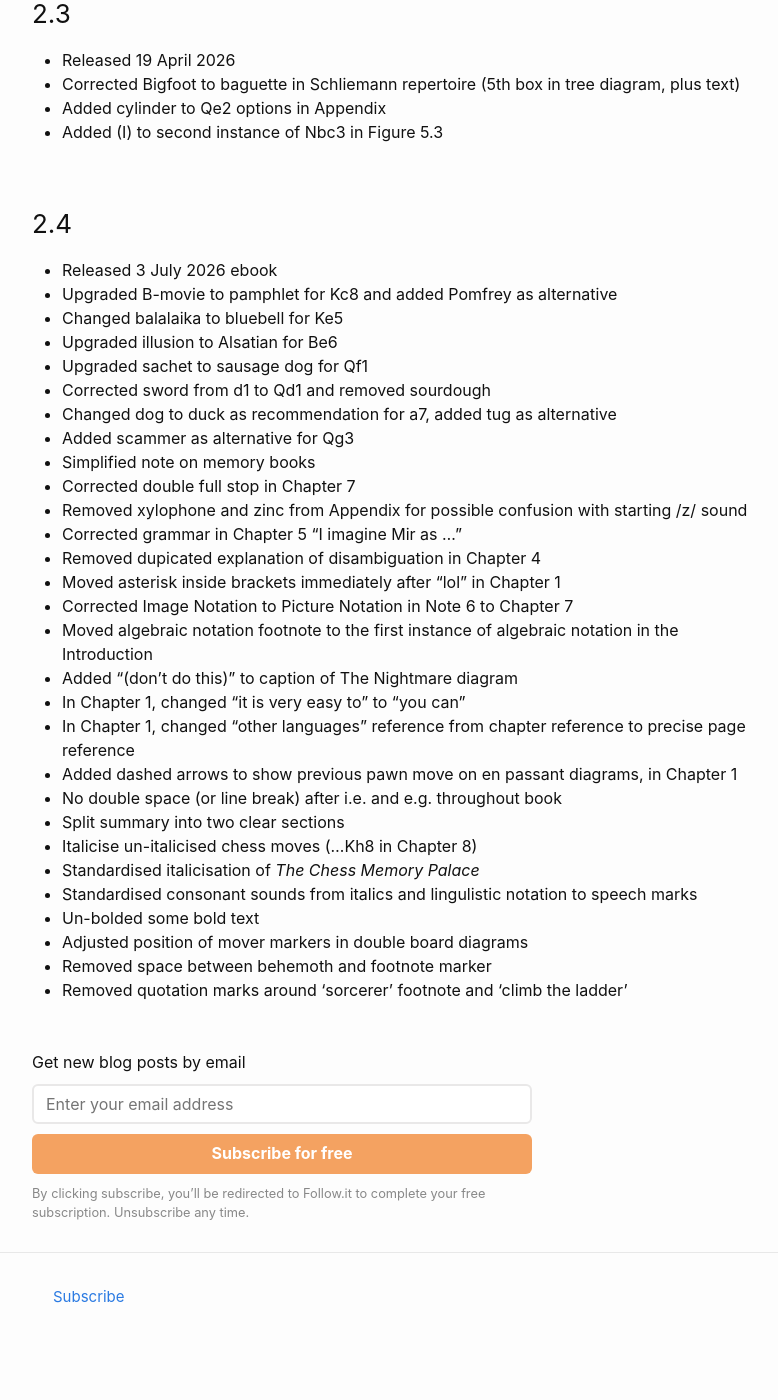
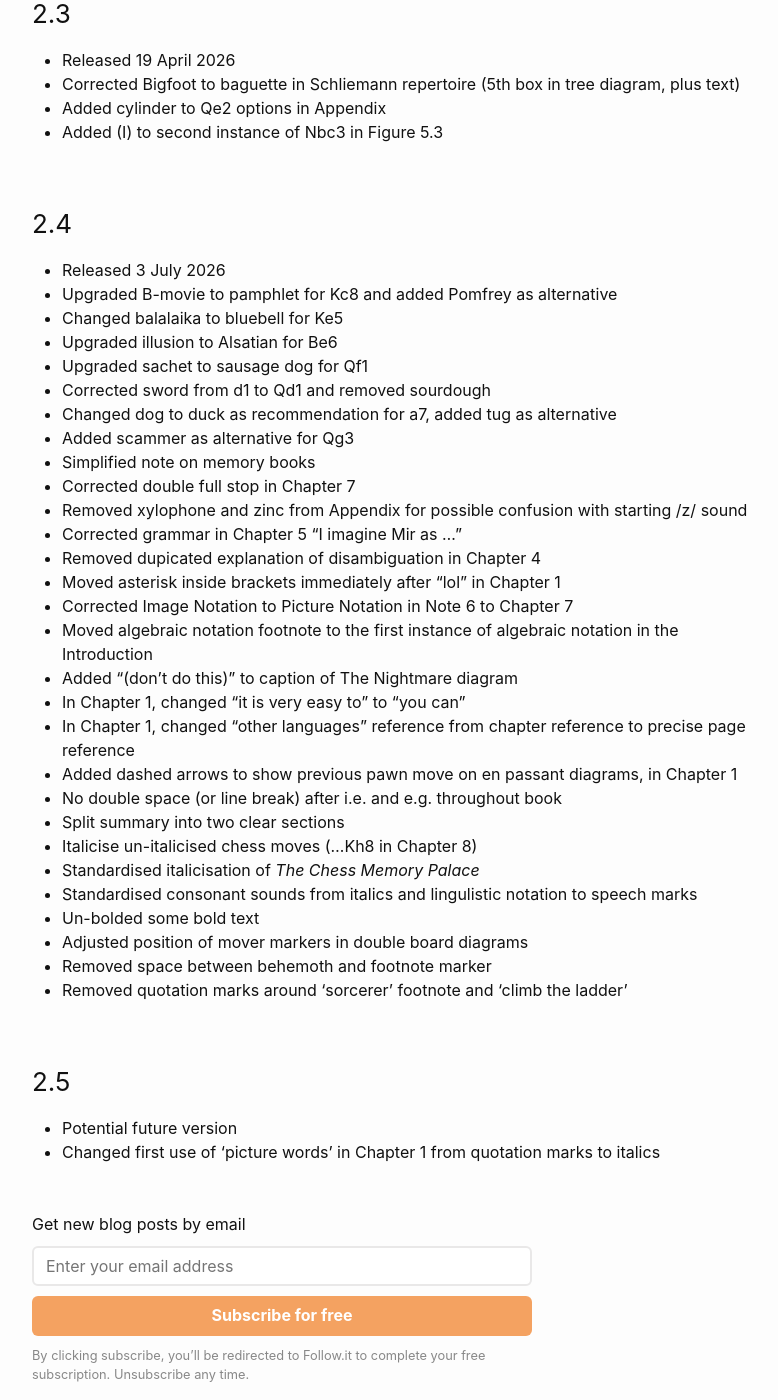
Before and after one commit to liontailedmacaque/liontailedmacaque.github.io, a Jekyll site: the page built from chessmemorypalace/versions.md, in a window 1280 px wide and 1400 px high, scrolled down 4680 px. Shown: the whole window, without its empty margins (238-1016 px from the left). Built offline with Jekyll 4.4.1, drawn with Linux system fonts in a browser that asks for light colours; before the commit the page ends 6049 px from its top, so only the background shows below that.

Commit message:
Update versions.md

```diff
--- a/chessmemorypalace/versions.md
+++ b/chessmemorypalace/versions.md
@@ -122,7 +122,7 @@ This page lists the versions and the changes that have been made. The most signi
 - Added (I) to second instance of Nbc3 in Figure 5.3
 
 ### 2.4
-- Released 3 July 2026 ebook
+- Released 3 July 2026
 - Upgraded B-movie to pamphlet for Kc8 and added Pomfrey as alternative
 - Changed balalaika to bluebell for Ke5
 - Upgraded illusion to Alsatian for Be6
@@ -151,3 +151,7 @@ This page lists the versions and the changes that have been made. The most signi
 - Adjusted position of mover markers in double board diagrams
 - Removed space between behemoth and footnote marker
 - Removed quotation marks around 'sorcerer' footnote and 'climb the ladder'
+
+### 2.5
+- Potential future version
+- Changed first use of 'picture words' in Chapter 1 from quotation marks to italics
```
